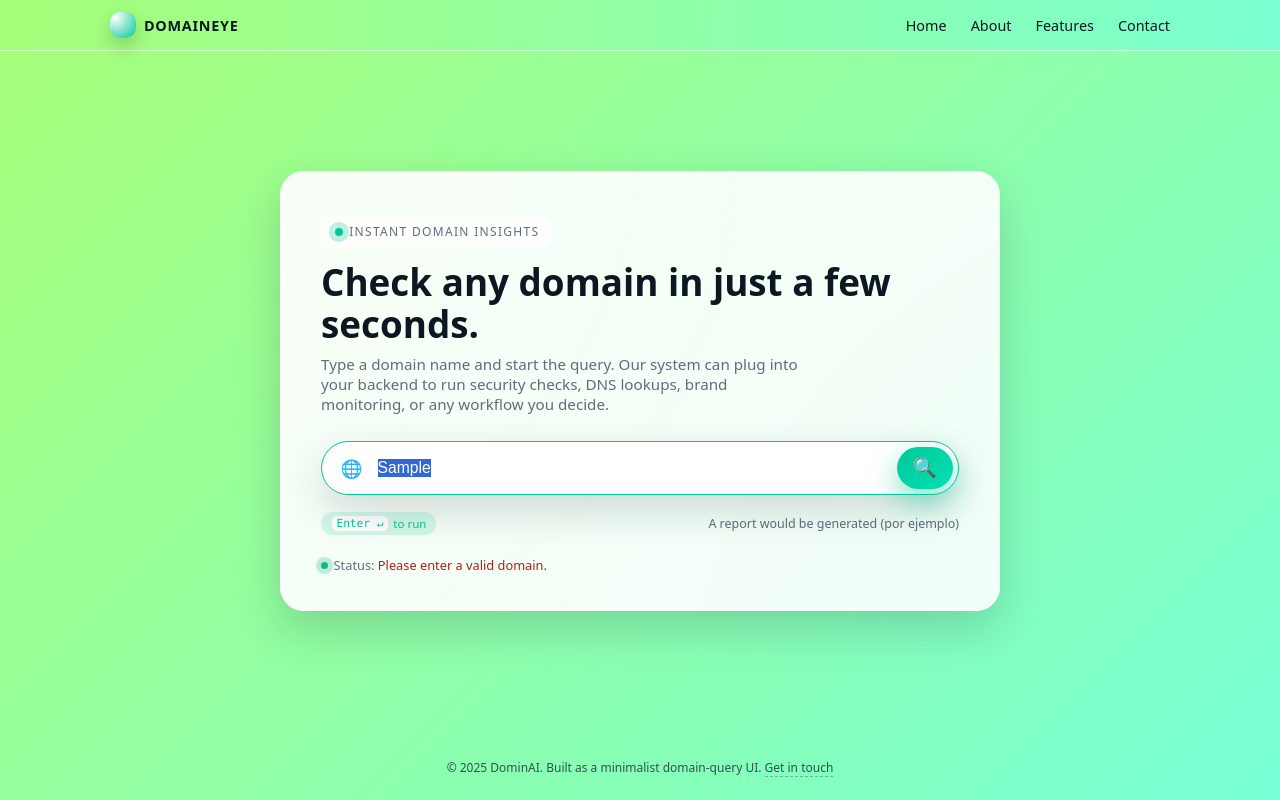
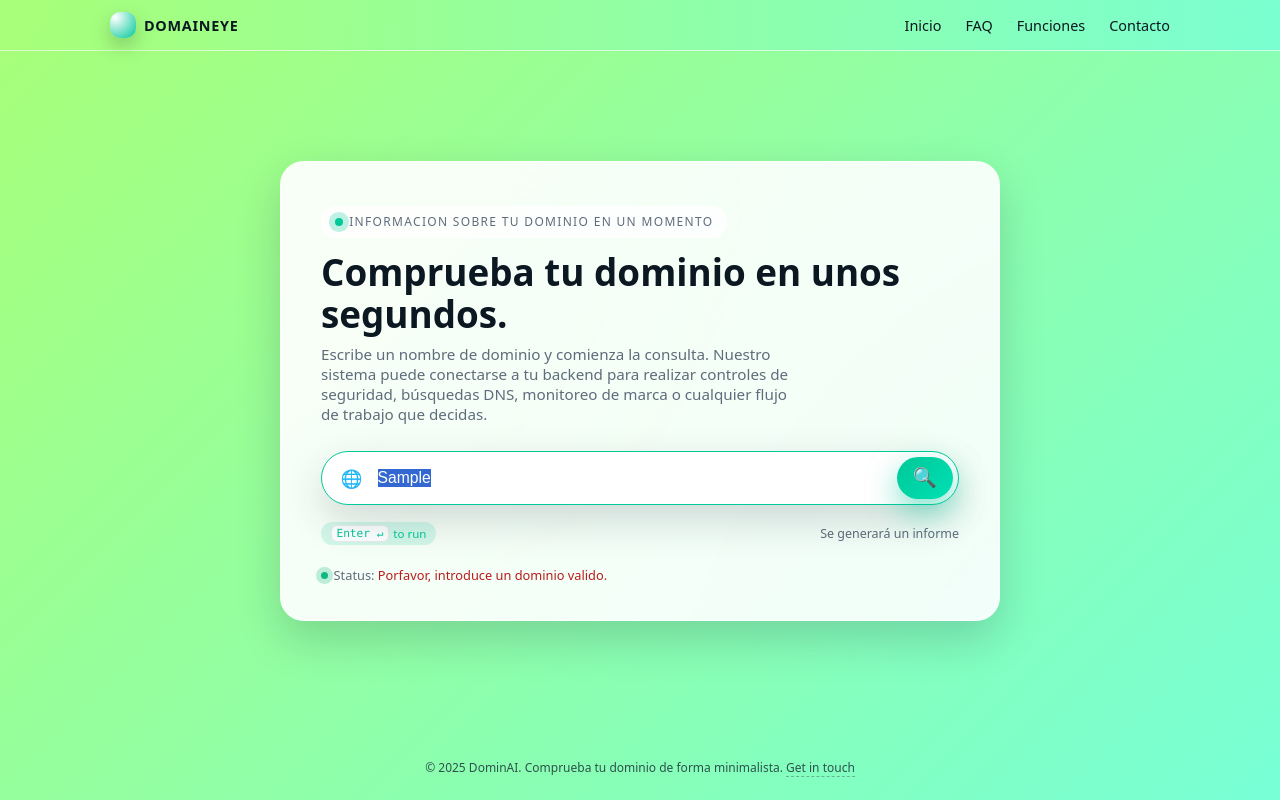
Before and after one commit to Juaanantonioo/DomainEye, a plain HTML site: page web/index.html in a window 1280 px wide. Both pictures are taken after typing "Sample" into the empty fields and a click on the button "Start domain query". Drawn offline with Linux system fonts and the light colour scheme.

Commit message:
TODO: traducir al español, mejor estulo del informe

```diff
--- a/web/index.html
+++ b/web/index.html
@@ -1,4 +1,4 @@
-<!DOCTYPE html>
+<!doctype html>
 <html lang="en">
   <head>
     <script src="/web/js/app.js" defer></script>
@@ -10,7 +10,7 @@
     <style>
       :root {
         --bg-gradient-start: #a8ff78; /* lime-ish */
-      --bg-gradient-end: #78ffd6;   /* light blue/teal */
+        --bg-gradient-end: #78ffd6; /* light blue/teal */
         --accent: #00c899;
         --accent-soft: rgba(0, 200, 153, 0.15);
         --text-main: #0b1721;
@@ -30,10 +30,19 @@
       }
 
       body {
-      font-family: system-ui, -apple-system, BlinkMacSystemFont, "SF Pro Text",
-        "Segoe UI", sans-serif;
+        font-family:
+          system-ui,
+          -apple-system,
+          BlinkMacSystemFont,
+          "SF Pro Text",
+          "Segoe UI",
+          sans-serif;
         min-height: 100vh;
-      background: linear-gradient(135deg, var(--bg-gradient-start), var(--bg-gradient-end));
+        background: linear-gradient(
+          135deg,
+          var(--bg-gradient-start),
+          var(--bg-gradient-end)
+        );
         color: var(--text-main);
         display: flex;
         flex-direction: column;
@@ -167,8 +176,16 @@
         position: absolute;
         inset: -40%;
         background:
-        radial-gradient(circle at 0% 0%, rgba(255, 255, 255, 0.55), transparent 55%),
-        radial-gradient(circle at 100% 100%, rgba(0, 200, 153, 0.2), transparent 60%);
+          radial-gradient(
+            circle at 0% 0%,
+            rgba(255, 255, 255, 0.55),
+            transparent 55%
+          ),
+          radial-gradient(
+            circle at 100% 100%,
+            rgba(0, 200, 153, 0.2),
+            transparent 60%
+          );
         mix-blend-mode: soft-light;
         opacity: 0.9;
         pointer-events: none;
@@ -232,8 +249,11 @@
         border: 1px solid var(--border-subtle);
         padding: 0.3rem;
         box-shadow: 0 10px 26px rgba(15, 23, 42, 0.08);
-      transition: box-shadow var(--transition-fast), transform var(--transition-fast),
-        border-color var(--transition-fast), background var(--transition-fast);
+        transition:
+          box-shadow var(--transition-fast),
+          transform var(--transition-fast),
+          border-color var(--transition-fast),
+          background var(--transition-fast);
       }
 
       .query-input-wrapper:focus-within {
@@ -285,7 +305,9 @@
         justify-content: center;
         gap: 0.4rem;
         box-shadow: 0 12px 30px rgba(0, 200, 153, 0.5);
-      transition: transform var(--transition-fast), box-shadow var(--transition-fast),
+        transition:
+          transform var(--transition-fast),
+          box-shadow var(--transition-fast),
           filter var(--transition-fast);
         white-space: nowrap;
         min-width: 44px;
@@ -334,7 +356,8 @@
         border-radius: 6px;
         border: 1px solid rgba(0, 0, 0, 0.08);
         background: rgba(255, 255, 255, 0.95);
-      font-family: "JetBrains Mono", ui-monospace, SFMono-Regular, Menlo, Monaco,
+        font-family:
+          "JetBrains Mono", ui-monospace, SFMono-Regular, Menlo, Monaco,
           Consolas, "Liberation Mono", "Courier New", monospace;
         font-size: 0.7rem;
       }
@@ -464,17 +487,21 @@
           <span>DomainEye</span>
         </div>
 
-      <button class="nav-toggle" id="navToggle" aria-label="Toggle navigation">
+        <button
+          class="nav-toggle"
+          id="navToggle"
+          aria-label="Toggle navigation"
+        >
           <span></span><span></span><span></span>
         </button>
 
         <div class="nav-links" id="navLinks">
           <nav>
             <ul>
-            <li><a href="#home">Home</a></li>
-            <li><a href="#about">About</a></li>
-            <li><a href="#features">Features</a></li>
-            <li><a href="#contact">Contact</a></li>
+              <li><a href="#home">Inicio</a></li>
+              <li><a href="#about">FAQ</a></li>
+              <li><a href="#features">Funciones</a></li>
+              <li><a href="#contact">Contacto</a></li>
             </ul>
           </nav>
         </div>
@@ -487,14 +514,15 @@
         <div class="hero-inner">
           <div class="hero-label">
             <div class="hero-label-dot"></div>
-          <span>Instant domain insights</span>
+            <span>Informacion sobre tu dominio en un momento</span>
           </div>
 
-        <h1 class="hero-title">Check any domain in just a few seconds.</h1>
+          <h1 class="hero-title">Comprueba tu dominio en unos segundos.</h1>
           <p class="hero-subtitle">
-          Type a domain name and start the query. Our system can plug into your
-          backend to run security checks, DNS lookups, brand monitoring, or any
-          workflow you decide.
+            Escribe un nombre de dominio y comienza la consulta. Nuestro sistema
+            puede conectarse a tu backend para realizar controles de seguridad,
+            búsquedas DNS, monitoreo de marca o cualquier flujo de trabajo que
+            decidas.
           </p>
 
           <form class="query-form" id="domainForm" novalidate>
@@ -526,7 +554,7 @@
                   to run
                 </span>
               </div>
-            <div>A report would be generated (por ejemplo)</div>
+              <div>Se generará un informe</div>
             </div>
           </form>
 
@@ -544,10 +572,10 @@
     <!-- FOOTER -->
     <footer>
       <span>
-      &copy; <span id="year"></span> DominAI. Built as a minimalist domain-query UI.
+        &copy; <span id="year"></span> DominAI. Comprueba tu dominio de forma
+        minimalista.
         <a href="#contact">Get in touch</a>
       </span>
     </footer>
-
   </body>
 </html>
--- a/web/js/app.js
+++ b/web/js/app.js
@@ -59,14 +59,14 @@ if (domainForm && domainInput && statusSpan) {
     const domain = normalizeDomain(raw);
 
     if (!domain || !isLikelyDomain(domain)) {
-      statusSpan.textContent = "Please enter a valid domain.";
+      statusSpan.textContent = "Porfavor, introduce un dominio valido.";
       statusSpan.style.color = "#b91c1c";
       domainInput.focus();
       domainInput.select();
       return;
     }
 
-    statusSpan.textContent = `Generating report for ${domain}…`;
+    statusSpan.textContent = `Generando informa para ${domain}…`;
     statusSpan.style.color = "#0f172a";
 
     try {
@@ -78,7 +78,8 @@ if (domainForm && domainInput && statusSpan) {
 
         console.log("Redirecting to report:", result.report_url);
       } else {
-        statusSpan.textContent = result.detail || "Unexpected response from server.";
+        statusSpan.textContent =
+          result.detail || "Unexpected response from server.";
         statusSpan.style.color = "#b91c1c";
       }
     } catch (err) {
```
Also changed, not shown: 1 other file. Lines whose indentation alone changed are shown as unchanged.
